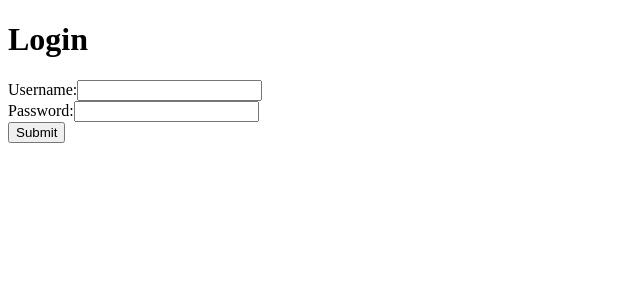
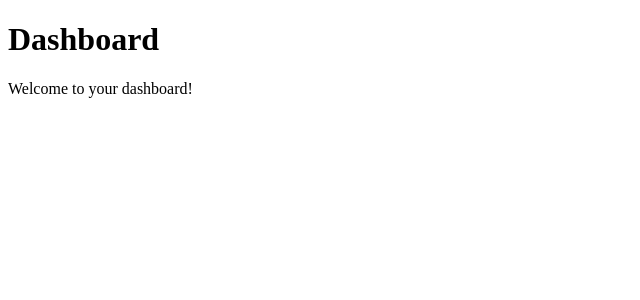
Before and after one commit to LorinDesch/ip5, a React (Create React App) app in the folder frontend/: page /dashboard in a window 1280 px wide. Shown: the top 300 px of the page, without its empty margins (0-640 px from the left). Built offline with nearby package versions, Linux system fonts and the light colour scheme.

Commit message:
added basic dashboard

```diff
--- a/frontend/package.json
+++ b/frontend/package.json
@@ -7,14 +7,17 @@
     "@testing-library/react": "^13.4.0",
     "@testing-library/user-event": "^13.5.0",
     "axios": "^1.3.6",
+    "cookie-parser": "^1.4.6",
     "coreapi": "^0.1.1",
     "cors": "^2.8.5",
     "express": "^4.18.2",
     "http-proxy": "^1.18.1",
     "http-proxy-middleware": "^2.0.6",
+    "jsonwebtoken": "^9.0.0",
     "node-fetch": "^3.3.1",
     "react": "^18.2.0",
     "react-dom": "^18.2.0",
+    "react-router-dom": "^6.10.0",
     "react-scripts": "5.0.1",
     "web-vitals": "^2.1.4"
   },
--- a/frontend/src/App.js
+++ b/frontend/src/App.js
@@ -1,10 +1,16 @@
-import Login from "./components/login";
+import React from 'react';
+import { BrowserRouter as Router, Routes, Route } from 'react-router-dom';
+import Login from './components/login';
+import Dashboard from './components/dashboard';
 
 function App() {
     return (
-        <div>
-            <Login />
-        </div>
+        <Router>
+            <Routes>
+                <Route path="/" element={<Login />} />
+                <Route path="/dashboard" element={<Dashboard />} />
+            </Routes>
+        </Router>
     );
 }
 
--- /dev/null
+++ b/frontend/src/components/dashboard.js
@@ -0,0 +1,12 @@
+import React from 'react';
+
+function Dashboard() {
+    return (
+        <div>
+            <h1>Dashboard</h1>
+            <p>Welcome to your dashboard!</p>
+        </div>
+    );
+}
+
+export default Dashboard;
--- a/frontend/src/components/login.js
+++ b/frontend/src/components/login.js
@@ -15,6 +15,7 @@
             });
 
             if (!response.ok) {
+                console.log(response);
                 throw new Error('Invalid credentials');
             }
 
```
Also changed, not shown: 1 other file (tests, documents, lock files or other folders).
